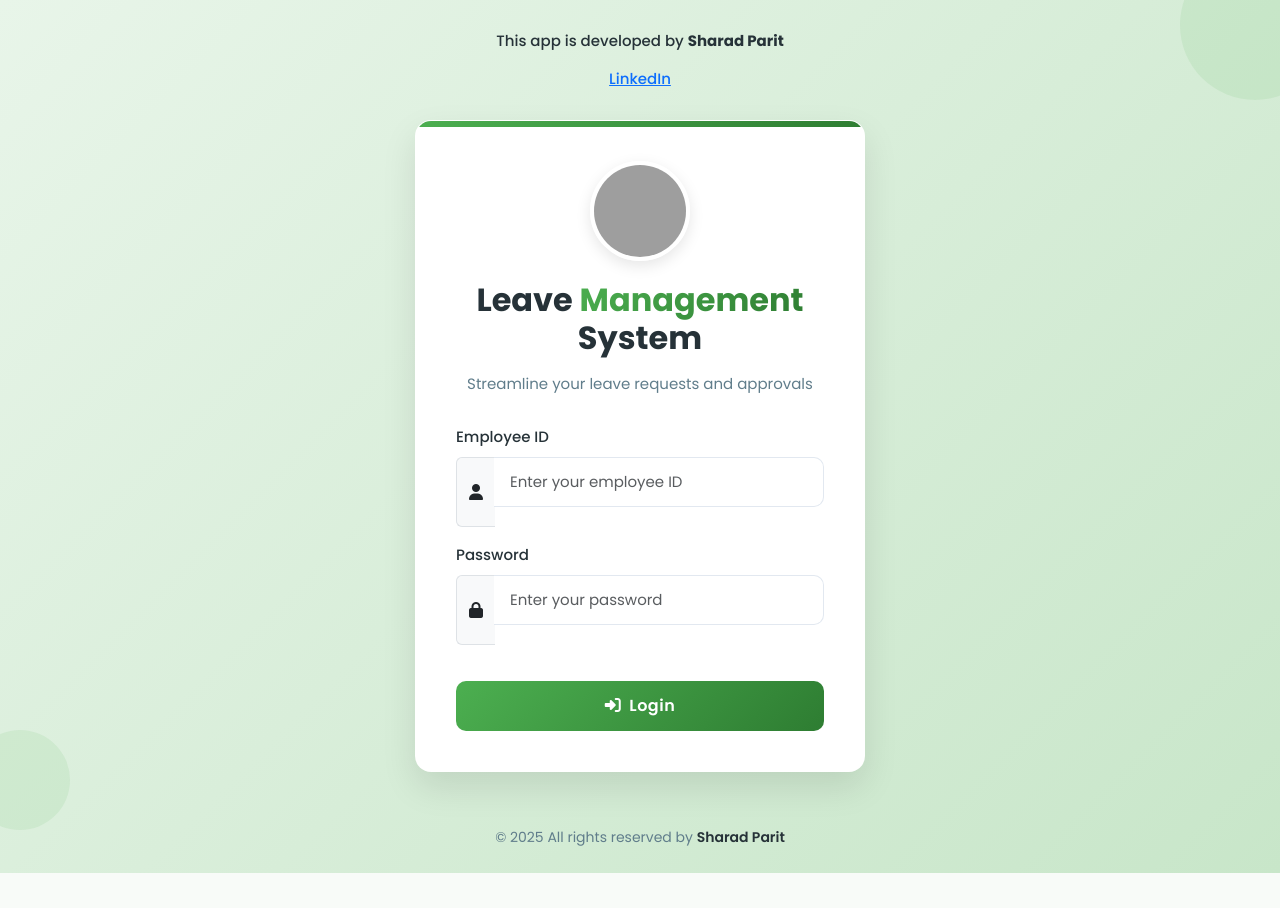
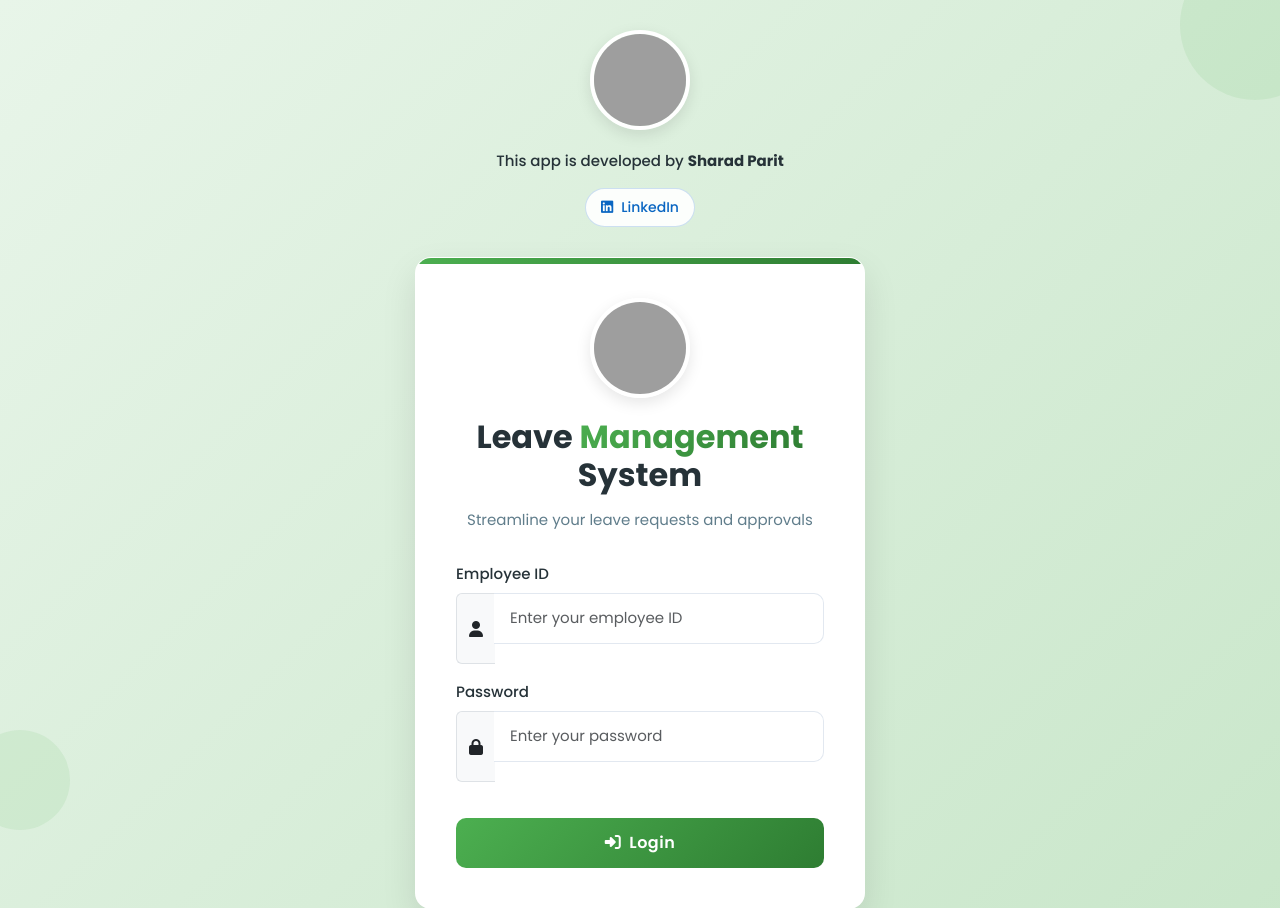
Before and after one commit to Sharad-Parit6094/Leave_Application, a Spring Boot app: page /login in a window 1280 px wide; the page is wider, and only the part inside the window is pictured. Shown: the top 908 px of that part. Before the commit the page ends 873 px from the top of that part, so only its background shows below. Run offline with Spring Boot 4, Linux system fonts and the light colour scheme; some of the project's set-up classes (security, data sources, template engines, error pages and the like) are left out, and stand-ins take their place; grey boxes are pictures that could not be loaded.

Commit message:
Update login.html

```diff
--- a/src/main/resources/templates/login.html
+++ b/src/main/resources/templates/login.html
@@ -251,13 +251,14 @@
     <div class="floating-decoration decoration-2"></div>
 
     <div class="developer-credit">
-        <div>This app is developed by <strong>Sharad Parit</strong></div>
-        <div class="social-links">
-            <a href="https://www.linkedin.com/in/sharad-parit-3477081a2">
-                <span>LinkedIn</span>
-            </a>
-        </div>
+    <img src="https://i.ibb.co/5BGSDW8/sharad-profile.jpg" alt="Sharad Parit" class="profile-image">
+    <div>This app is developed by <strong>Sharad Parit</strong></div>
+    <div class="social-links">
+        <a href="https://www.linkedin.com/in/sharad-parit-3477081a2" class="social-link linkedin-link" target="_blank">
+            <i class="fab fa-linkedin"></i> LinkedIn
+        </a>
     </div>
+</div>
 
     <div class="container">
         <div class="login-container">
```
